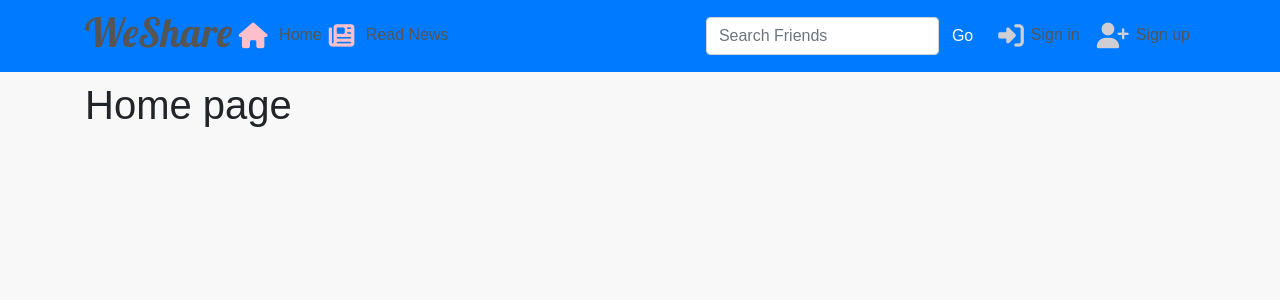
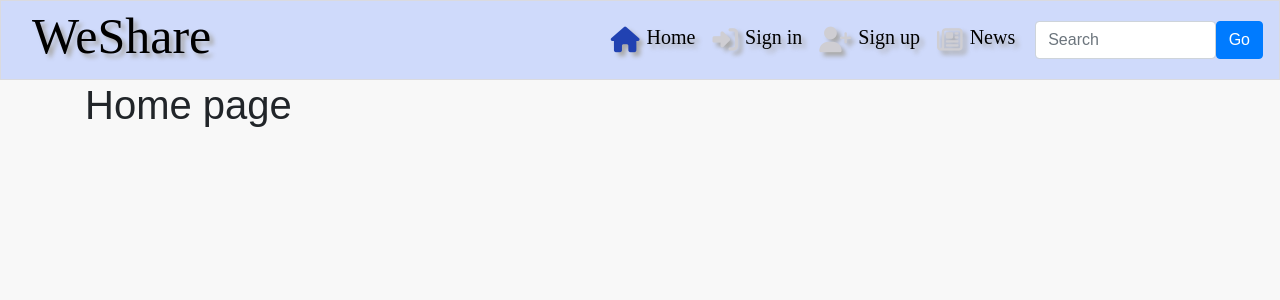
Before and after one commit to mihayounas/weshare-milestone5-code-institute, a React (Create React App) app: page / in a window 1280 px wide. Shown: the top 300 px of the page. Built offline with nearby package versions, Linux system fonts and the light colour scheme; no server answers.

Commit message:
Add new style to navbar

```diff
--- a/src/api/axiosDefaults.js
+++ b/src/api/axiosDefaults.js
@@ -3,3 +3,7 @@ import axios from "axios";
 axios.defaults.baseURL = "https://weshare-api-app.herokuapp.com/";
 axios.defaults.headers.post["Content-Type"] = "multipart/form-data";
 axios.defaults.withCredentials = true;
+
+
+export const axiosReq = axios.create();
+export const axiosRes = axios.create();
--- a/src/components/NavBar.js
+++ b/src/components/NavBar.js
@@ -1,11 +1,15 @@
-import React, { useContext } from "react";
+import React from "react";
 import { Navbar, Container, Nav, FormControl, Button } from "react-bootstrap";
 import styles from "../styles/NavBar.module.css";
 import { NavLink } from "react-router-dom";
-import { CurrentUserContext } from "../App";
+import { useCurrentUser } from "../contexts/CurrentUserContext";
 
 const NavBar = () => {
-  const currentUser = useContext(CurrentUserContext);
+  const currentUser = useCurrentUser();
+
+  const addPostIcon = {
+
+  }
 
   const loggedInIcons = <>{currentUser?.username}</>;
   const loggedOutIcons = (
@@ -13,52 +17,54 @@ const NavBar = () => {
       <NavLink
         className={styles.NavLink}
         activeClassName={styles.Active}
-        to="/signin"
-      >
+        to="/signin">
         <i className="fas fa-sign-in-alt"></i>Sign in
       </NavLink>
       <NavLink
         to="/signup"
         className={styles.NavLink}
-        activeClassName={styles.Active}
-      >
+        activeClassName={styles.Active}>
         <i className="fas fa-user-plus"></i>Sign up
       </NavLink>
     </>
   );
+
   return (
-    <Navbar
-      className={styles.NavBar}
-      collapseOnSelect
-      expand="lg"
-      bg="primary"
-      variant="dark"
-      fixed="top"
-    >
-      <Container >
+    <Navbar className={styles.NavBar} expand="md" fixed="top">
+      <Container>
         <NavLink to="/">
-          <h1>WeShare</h1>
+          <Navbar.Brand>
+            <h1>WeShare</h1>
+          </Navbar.Brand>
         </NavLink>
-        <Navbar.Toggle aria-controls="responsive-navbar-nav" />
-        <Navbar.Collapse id="responsive-navbar-nav">
-          <Nav className="mr-auto">
-            <NavLink activeClassName={styles.Active} to="/">
-              <i className="fas fa-home"></i> Home
+
+        <Navbar.Toggle aria-controls="basic-navbar-nav" />
+        <Navbar.Collapse id="basic-navbar-nav">
+          <Nav className="ml-auto text-left">
+            <NavLink
+              exact
+              className={styles.NavLink}
+              activeClassName={styles.Active}
+              to="/"
+            >
+              <i className="fas fa-home"></i>Home
             </NavLink>
-            <NavLink activeClassName={styles.Active} to="/">
-              <i className="fa fa-newspaper"></i> Read News
-            </NavLink>
+            {currentUser ? loggedInIcons : loggedOutIcons}
+
           </Nav>
-
-          <Nav>
-            <FormControl type="text" placeholder="Search Friends" />
-            <Button type="submit">Go</Button>
-          </Nav>
-          {currentUser ? loggedInIcons : loggedOutIcons}
+          <NavLink
+            className={styles.NavLink}
+            activeClassName={styles.Active}
+            to="/news">
+            <i class="fa-regular fa-newspaper"></i>News
+          </NavLink>
         </Navbar.Collapse>
       </Container>
+      <Nav>
+        <FormControl type="text" placeholder="Search" />
+        <Button type="submit">Go</Button>
+      </Nav>
     </Navbar>
   );
 };
-
 export default NavBar;
--- /dev/null
+++ b/src/contexts/CurrentUserContext.js
@@ -0,0 +1,78 @@
+import { createContext, useContext, useEffect, useMemo, useState } from "react";
+import axios from "axios";
+import { axiosReq, axiosRes } from "../api/axiosDefaults";
+import { useHistory } from "react-router";
+
+export const CurrentUserContext = createContext();
+export const SetCurrentUserContext = createContext();
+
+export const useCurrentUser = () => useContext(CurrentUserContext);
+export const useSetCurrentUser = () => useContext(SetCurrentUserContext);
+
+export const CurrentUserProvider = ({ children }) => {
+    const [currentUser, setCurrentUser] = useState(null);
+    const history = useHistory();
+
+    const handleMount = async () => {
+        try {
+            const { data } = await axiosRes.get("dj-rest-auth/user/");
+            setCurrentUser(data);
+        } catch (err) {
+            console.log(err);
+        }
+    };
+
+    useEffect(() => {
+        handleMount();
+    }, []);
+
+    useMemo(() => {
+        axiosReq.interceptors.request.use(
+            async (config) => {
+                try {
+                    await axios.post("/dj-rest-auth/token/refresh/");
+                } catch (err) {
+                    setCurrentUser((prevCurrentUser) => {
+                        if (prevCurrentUser) {
+                            history.push("/signin");
+                        }
+                        return null;
+                    });
+                    return config;
+                }
+                return config;
+            },
+            (err) => {
+                return Promise.reject(err);
+            }
+        );
+
+        axiosRes.interceptors.response.use(
+            (response) => response,
+            async (err) => {
+                if (err.response?.status === 401) {
+                    try {
+                        await axios.post("/dj-rest-auth/token/refresh/");
+                    } catch (err) {
+                        setCurrentUser((prevCurrentUser) => {
+                            if (prevCurrentUser) {
+                                history.push("/signin");
+                            }
+                            return null;
+                        });
+                    }
+                    return axios(err.config);
+                }
+                return Promise.reject(err);
+            }
+        );
+    }, [history]);
+
+    return (
+        <CurrentUserContext.Provider value={currentUser}>
+            <SetCurrentUserContext.Provider value={setCurrentUser}>
+                {children}
+            </SetCurrentUserContext.Provider>
+        </CurrentUserContext.Provider>
+    );
+};
--- a/src/styles/Button.module.css
+++ b/src/styles/Button.module.css
@@ -59,11 +59,11 @@
     /* background-color: #dadadf;
     color: #242a3d;
     border-color: #242a3d; */
-    background-color: aliceblue;
+    background-color:  rgb(161, 208, 250);
     color: #242a3d;
   }
 
   .Bright {
-    background-color: #18cdf1;
+    background-color:  rgb(161, 208, 250);
     color: #2142b2;
   }
--- a/src/styles/NavBar.module.css
+++ b/src/styles/NavBar.module.css
@@ -1,11 +1,22 @@
-.NavBar h1 {
-    font-family: 'Lobster', cursive,  sans-serif;
+.NavBar {
+  border: 1px solid #dadadf;
+  background-color: rgb(207, 218, 251);
+  height: 80px ;
+}
+.NavBar h1, .NavLink{
+  color:black;
+  font-family: 'Dancing Script', serif;
+  text-shadow: 4px 4px 4px #aaa;
+}
+.NavBar h1{
+font-size: 50px;
+}
+.NavLink {
+  padding: 5px;
+  font-size:20px;
+
 }
 
-  .NavLink {
-    padding: 5px;
-  }
-
-  .Active i {
-    color:pink;
-  }
+.Active i {
+  color: #2142b2;
+}
```
